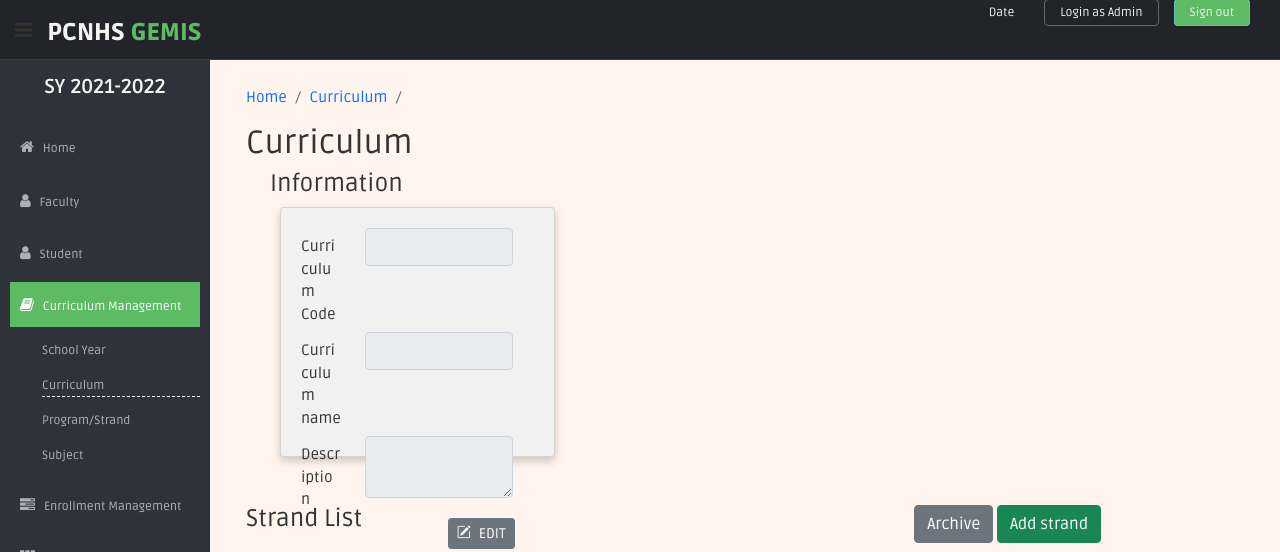
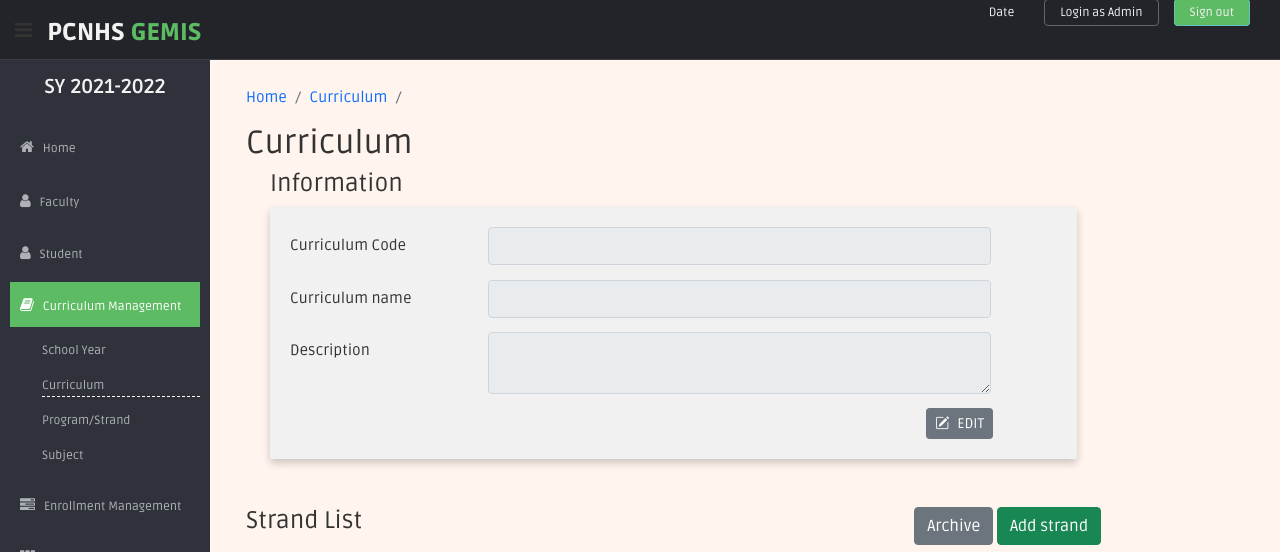
Before and after one commit to AJLC-TAY/GEMIS-IT-PROJECT, a PHP site: page /admin/curriculum.php?code=1 in a window 1280 px wide. Shown: the top 552 px of the page. Run offline with PHP 8.4, Linux system fonts and the light colour scheme; data that the repository does not hold is empty.

Commit message:
Modified class name for the curriculum information

```diff
--- a/admin/curriculum.php
+++ b/admin/curriculum.php
@@ -49,7 +49,7 @@ $edit_btn_state = ($state == "disabled") ? "" : "disabled";
                         <form action="action.php" method="POST">
                             <div class="container">
                                 <h4>Information</h4>
-                                <div class="col-12 card">
+                                <div class="col-12 currcard">
                                     <form>
                                         <div class="form-group row">
                                             <label class="col-sm-3 col-form-label">Curriculum Code</label>
```
